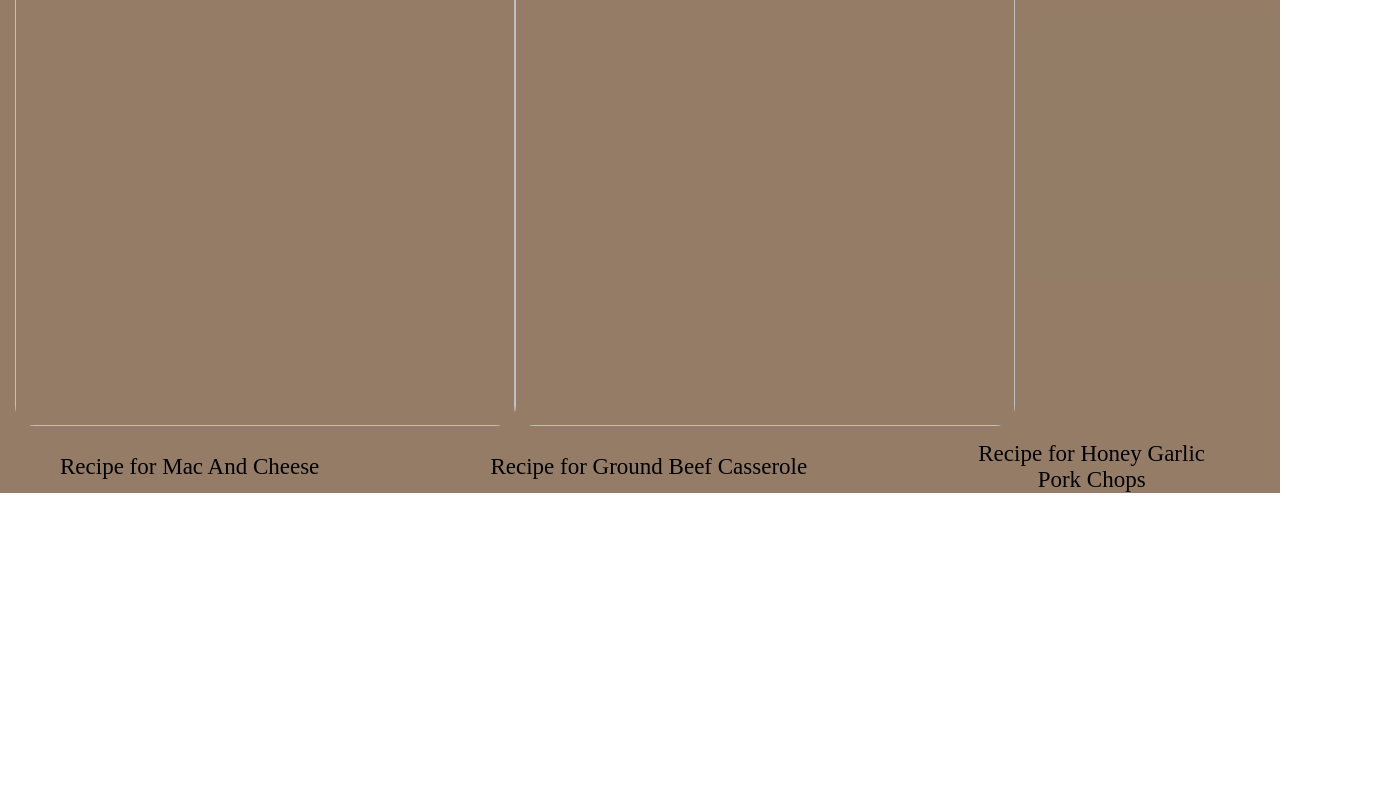
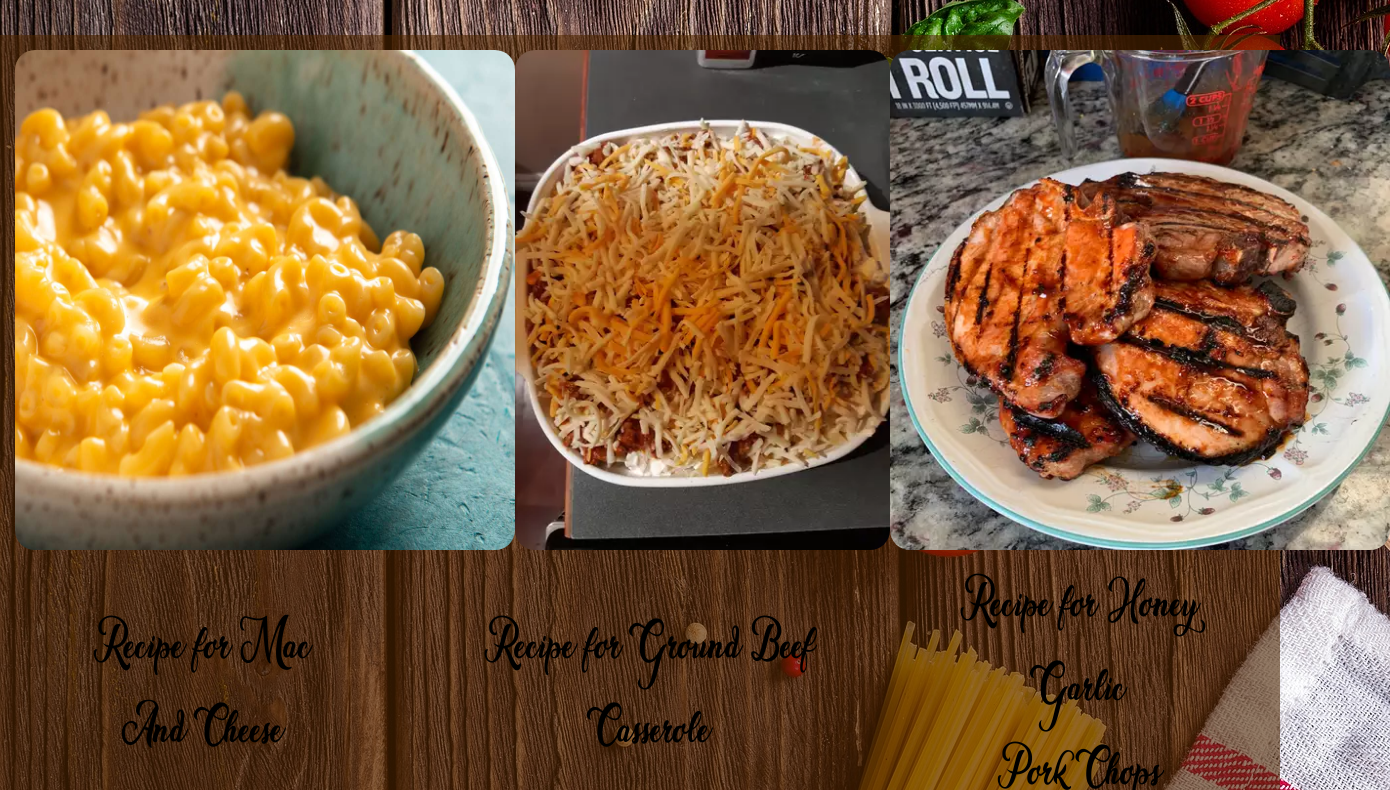
Before and after one commit to karamas13/odin-recipes, a plain HTML site: page index.html in a window 1280 px wide. Shown: the part 232-1022 px from the top of the page, 1390 px wide, since content can reach past the window. Before the commit the page ends 805 px from the top, so only its background shows below. Drawn offline with Linux system fonts and the light colour scheme; the site is published under a folder, as on GitHub Pages, so addresses that start at the root find nothing.

Commit message:
fix images not showing

```diff
--- a/index.html
+++ b/index.html
@@ -17,11 +17,11 @@
 
  <div class="container">
   <div class="imgs">
-    <img class="space2" src="/images/macandcheese.jpg" width="500" height="500">
+    <img class="space2" src="images/macandcheese.jpg" width="500" height="500">
 
-    <img class="space2" src="/images/gorundbeefcasserole.jpg" width="500" height="500">
+    <img class="space2" src="images/gorundbeefcasserole.jpg" width="500" height="500">
 
-    <img class="space2" src="/images/honeygarlic.jpg" height="auto" width="500">
+    <img class="space2" src="images/honeygarlic.jpg" height="auto" width="500">
 </div>
     <ul class="display">
 
--- a/styles.css
+++ b/styles.css
@@ -6,7 +6,7 @@
 
 body{
 
-    background-image: url(/images/background1.jpg);
+    background-image: url(images/background1.jpg);
     font-family: amsterdam;
      display: flex;
      justify-content: center;
@@ -16,7 +16,7 @@ body{
 
 @font-face {
     font-family: 'amsterdam';
-    src: url(/fonts/amsterdam-font/Amsterdam-ZVGqm.ttf);
+    src: url(fonts/amsterdam-font/Amsterdam-ZVGqm.ttf);
 }
 
 .title{
```
